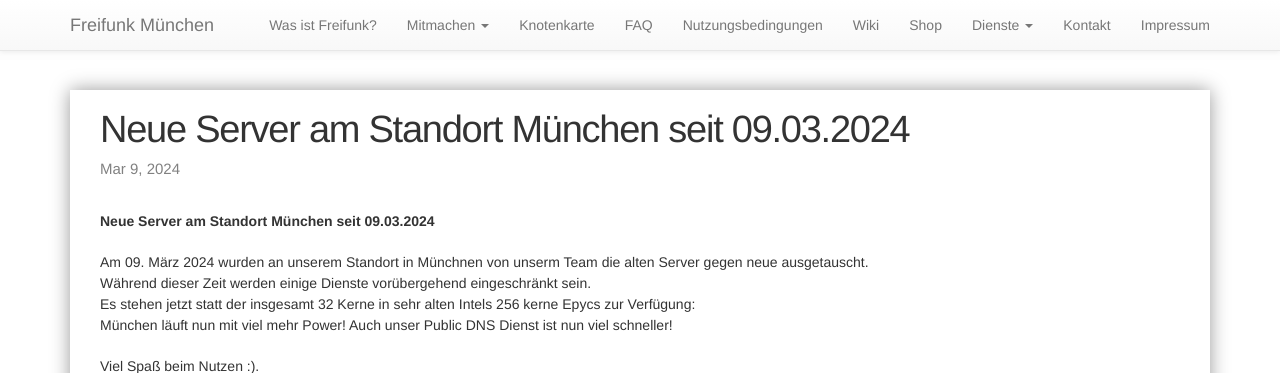
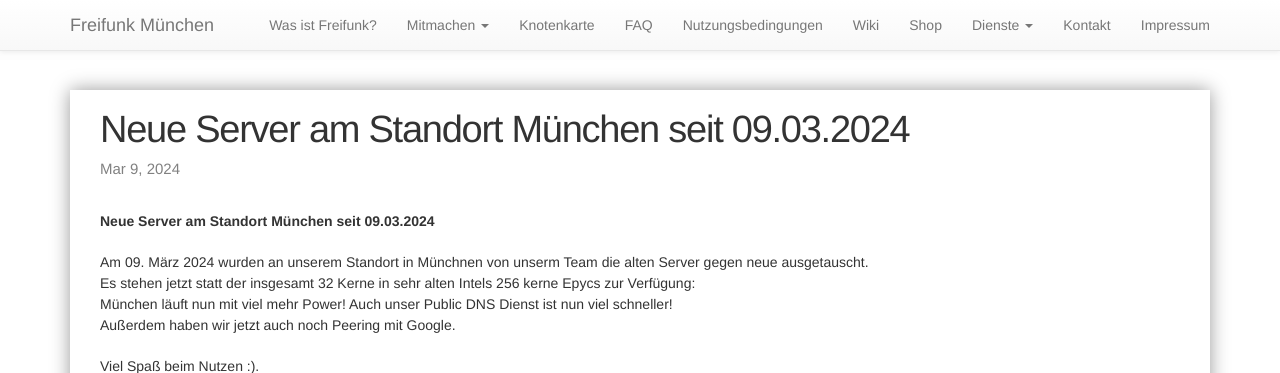
Before and after one commit to freifunkMUC/freifunkmuc.github.io, a Jekyll site: the page built from _posts/2024-03-09-neue-server-am-standort-muc.markdown, in a window 1280 px wide and 1398 px high, cut to the strip 0-373 px from the top of the window. Built offline with Jekyll 4.4.1, drawn with Linux system fonts in a browser that asks for light colours.

Commit message:
Update 2024-03-09-neue-server-am-standort-muc.markdown
Ferhlerbereinigung

```diff
--- a/_posts/2024-03-09-neue-server-am-standort-muc.markdown
+++ b/_posts/2024-03-09-neue-server-am-standort-muc.markdown
@@ -8,9 +8,9 @@ categories: freifunkmuc
 **Neue Server am Standort München seit 09.03.2024**
 
 Am 09. März 2024 wurden an unserem Standort in Münchnen von unserm Team die alten Server gegen neue ausgetauscht.
-Während dieser Zeit werden einige Dienste vorübergehend eingeschränkt sein.
 Es stehen jetzt statt der insgesamt 32 Kerne in sehr alten Intels 256 kerne Epycs zur Verfügung:
 München läuft nun mit viel mehr Power! Auch unser Public DNS Dienst ist nun viel schneller!
+Außerdem haben wir jetzt auch noch Peering mit Google.
 
 Viel Spaß beim Nutzen :).
 
```
